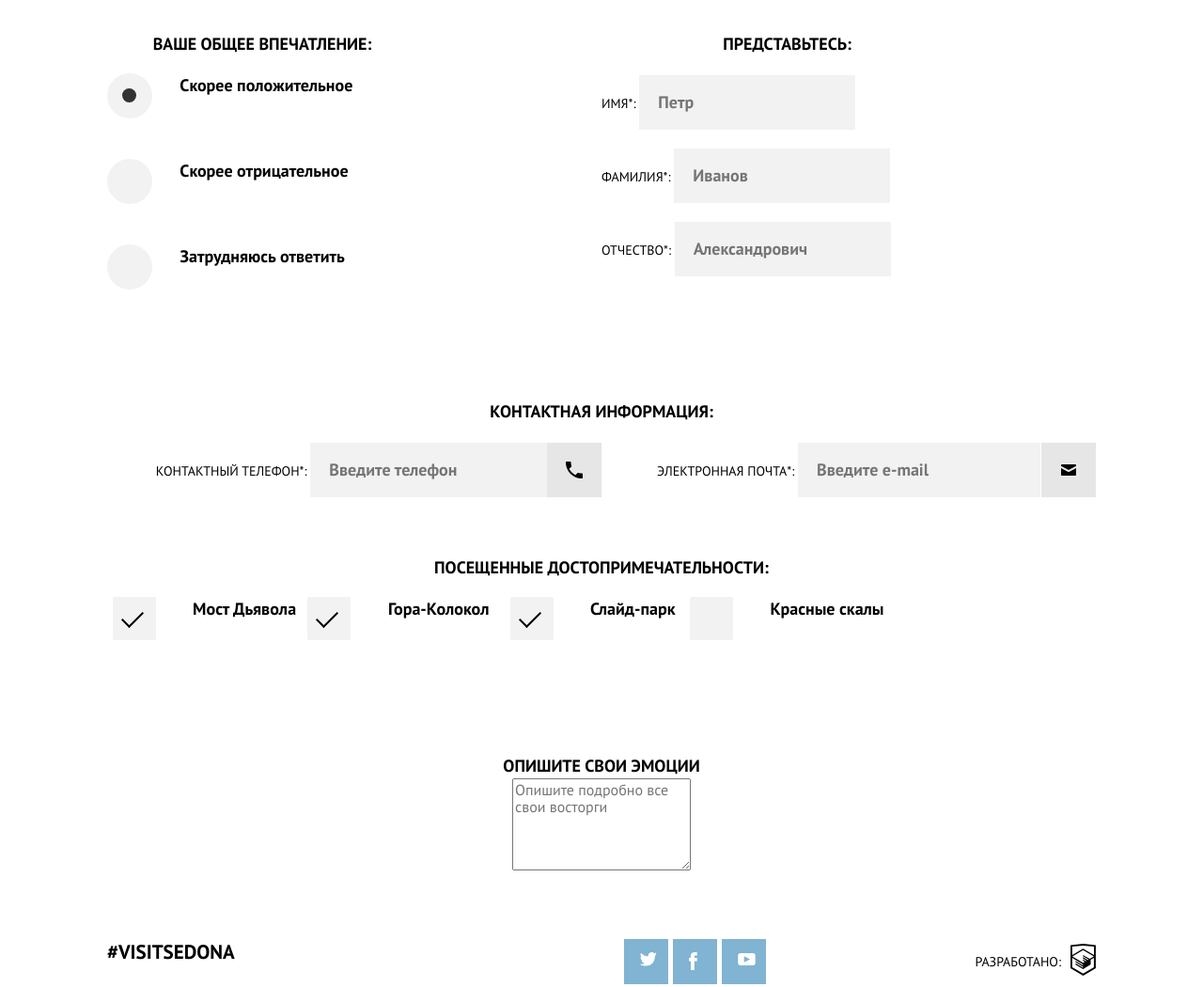
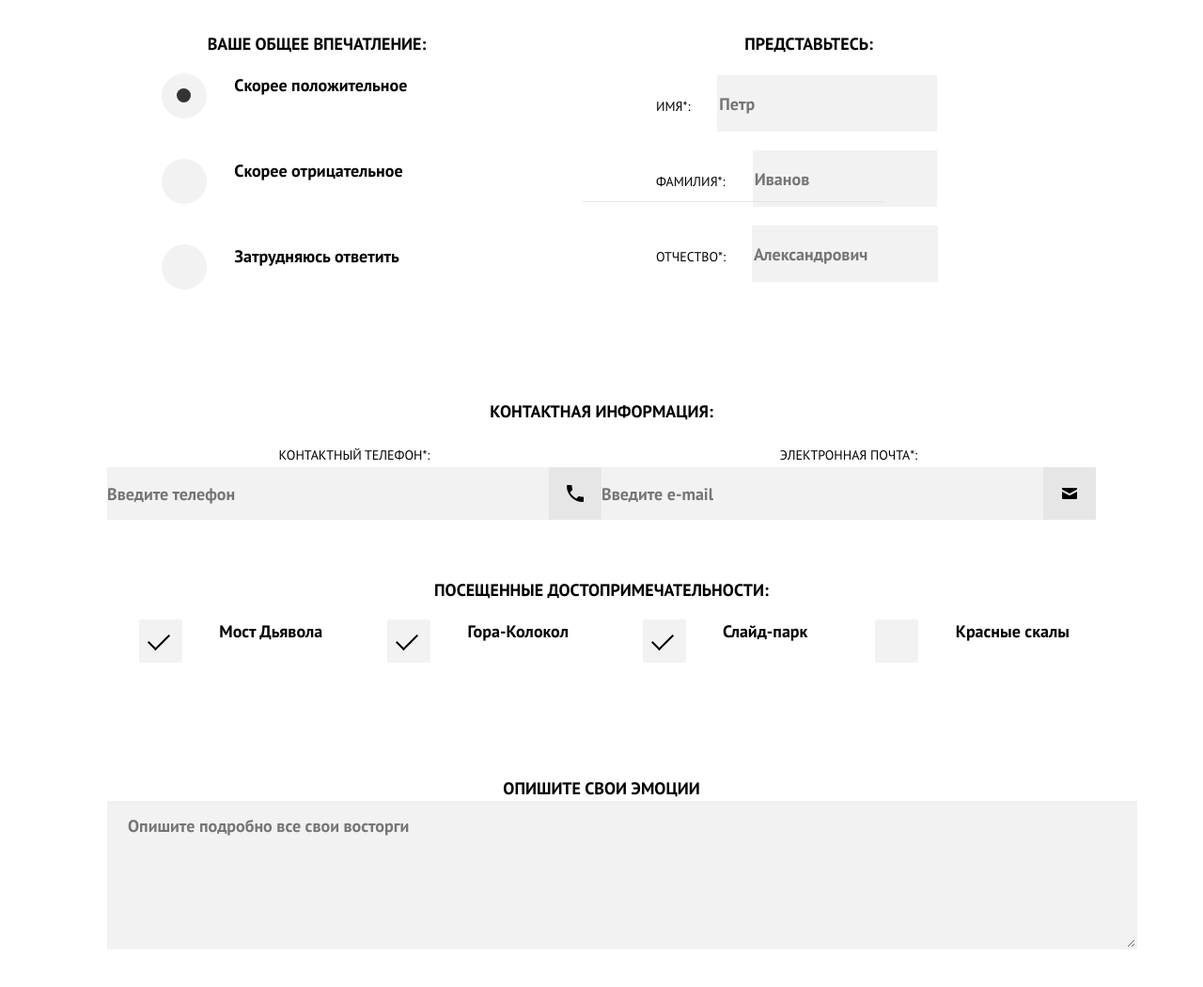
Before and after one commit to Yana822/1289173-sedona-23, a website: page source/form.html in a window 1280 px wide. Shown: the part 441-1491 px from the top of the page at 94% size. Drawn offline with nearby package versions, Linux system fonts and the light colour scheme; files that its build step writes are made by us from their sources.

Commit message:
декоративные элементы формы

```diff
--- a/source/form.html
+++ b/source/form.html
@@ -73,19 +73,18 @@
           <div class="form__grid">
           <div class="full-name">
             <p class="full-name__title">Представьтесь:</p>
-            <p class="full-name__name">
+
               <label class="full-name__label" for="name">ИМЯ*:</label>
-              <input class="full-name__input" id="name" type="text" name="name" placeholder="Петр" />
-            </p>
-            <p class="full-name__surname">
+              <input class="full-name__input full-name__input--name" id="name" type="text" name="name" placeholder="Петр" />
+
+
               <label class="full-name__label" for="surname">ФАМИЛИЯ*:</label>
-              <input class="full-name__input" id="surname" type="text" name="surname" placeholder="Иванов" />
-            </p>
-            <p class="full-name__patronymic">
+              <input class="full-name__input full-name__input--surname" id="surname" type="text" name="surname" placeholder="Иванов" />
+
               <label class="full-name__label" for="patronymic">ОТЧЕСТВО*:</label>
-              <input class="full-name__input" id="patronymic" type="text" name="patronymic"
+              <input class="full-name__input full-name__input--patronymic" id="patronymic" type="text" name="patronymic"
                 placeholder="Александрович" />
-            </p>
+
           </div>
           <div class="contacts-form contacts-form--tablet">
             <p class="contacts-form__title">Контактная информация:</p>
--- a/source/less/blocks/contacts-form.less
+++ b/source/less/blocks/contacts-form.less
@@ -44,10 +44,10 @@
 &::after {
     content: "";
     position: absolute;
-    top: 10;
+    top: 26px;
     right: 0;
-    width: 58px;
-    height: 58px;
+    width: 56px;
+    height: 56px;
     background: var(--pale-gray) url(../img/phone.svg) center no-repeat;
     background-repeat: no-repeat;
 }
@@ -58,10 +58,10 @@
 &::after {
     content: "";
     position: absolute;
-    top: 10;
+    top: 26px;
     right: 0;
-    width: 58px;
-    height: 58px;
+    width: 56px;
+    height: 56px;
     background: var(--pale-gray) url(../img/mail.svg) center no-repeat;
     background-repeat: no-repeat;
 }
@@ -75,5 +75,9 @@
   color: var(--black);
   background: var(--very-light-gray);
   border: none;
-  padding: 16px 20px;
+  height: 56px;
+  width: 100%;
+  padding: 0;
+  @media (min-width: @tablet-width){
+  }
 }
--- a/source/less/blocks/emotion.less
+++ b/source/less/blocks/emotion.less
@@ -14,3 +14,15 @@
 .emotion__comment {
   margin: 0;
 }
+
+.emotion__comment-textarea{
+  width: 100%;
+  height: auto;
+  padding: 12px 20px;
+  background-color:  var(--very-light-gray);
+  border: 2px solid var(--very-light-gray);
+  font-weight: 700;
+  font-size: 18px;
+  line-height: 26px;
+  color: var(--black);
+}
--- a/source/less/blocks/form.less
+++ b/source/less/blocks/form.less
@@ -10,6 +10,20 @@
 }
 
 .form__wrapper-headers {
+  position: relative;
+  &::before{
+    content: "";
+    position: absolute;
+    top: 180px;
+    left: -20px;
+    width: 320px;
+    height: 1px;
+    background-color: #e5e5e5;
+    @media (min-width: @tablet-width){
+      display: none;
+    }
+  }
+
   @media (min-width: @tablet-width) {
     max-width: 458px;
     margin: 0 auto;
--- a/source/less/blocks/full-name.less
+++ b/source/less/blocks/full-name.less
@@ -1,12 +1,32 @@
 .full-name {
+  &::before{
+    content: "";
+    position: absolute;
+    left: 0;
+    width: 1px;
+    height: 292px;
+    background-color: var(--light--silver);
+  }
   @media (min-width: @tablet-width) {
     order: 2;
   }
 
   @media (min-width: @desktop-width) {
-    max-width: 395px;
+    max-width: 325px;
+    position: relative;
+    padding-left: 58px;
   }
 }
+.full-name {
+  &::before{
+content: "";
+position: absolute;
+top: 180px;
+left: -20px;
+width: 320px;
+height: 1px;
+background-color: #e5e5e5;
+}}
 
 .full-name__title {
   font-style: normal;
@@ -18,9 +38,7 @@
   margin-bottom: 20px;
 }
 
-.full-name__name,
-.full-name__surname,
-.full-name__patronymic {
+.full-name__label {
   font-style: normal;
   font-weight: normal;
   font-size: 14px;
@@ -28,6 +46,8 @@
   text-transform: uppercase;
   margin: 0;
   float: left;
+  margin-right: 3px;
+  margin-top: 20px;
 }
 
 .full-name__input {
@@ -35,10 +55,21 @@
   font-weight: bold;
   font-size: 18px;
   line-height: 26px;
-  max-width: 190px;
   color: var(--black);
   background: var(--very-light-gray);
   margin-bottom: 20px;
   border: none;
-  padding: 16px 20px;
+  height: 58px;
 }
+
+.full-name__input--name{
+  width: 230px;
+}
+
+.full-name__input--surname{
+  width: 192px;
+}
+
+.full-name__input--patronymic{
+  width: 194px;
+}
--- a/source/less/blocks/impression.less
+++ b/source/less/blocks/impression.less
@@ -4,6 +4,9 @@
   @media (min-width: @tablet-width) {
     order: 1;
     max-width: 330px;
+  }
+  @media (min-width: @desktop-width){
+    padding-left: 58px;
   }
 }
 
--- a/source/less/blocks/аttraction.less
+++ b/source/less/blocks/аttraction.less
@@ -23,7 +23,6 @@
   line-height: 26px;
   list-style: none;
   padding: 0;
-  float: left;
 
   @media (min-width: @tablet-width) {
     display: grid;
@@ -37,4 +36,5 @@
 
 .attraction__item {
   margin-bottom: 43px;
+  float: left;
 }
--- a/source/less/settings/variables.less
+++ b/source/less/settings/variables.less
@@ -8,8 +8,10 @@
   --black: #000000;
   --light-gray: #eeeeee;
   --very-light-gray: #f2f2f2;
+  --light--silver:#dbdbdb;
   --white: #ffffff;
   --pistachio-colored: #81b3d2;
   --black-olive: #333333;
   --pale-gray: #e6e6e6;
+
 }
```
